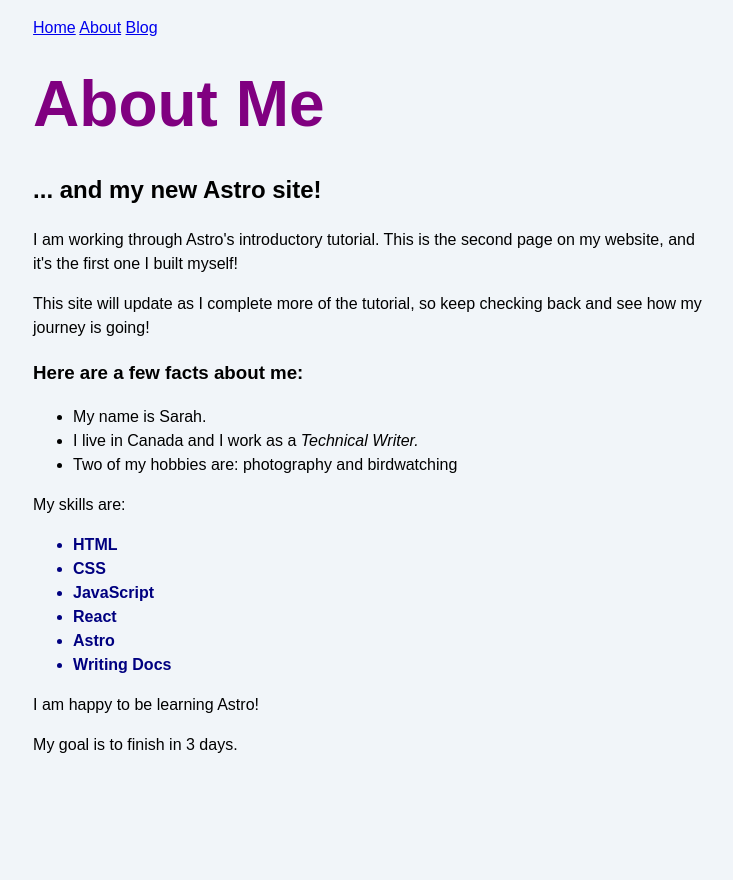
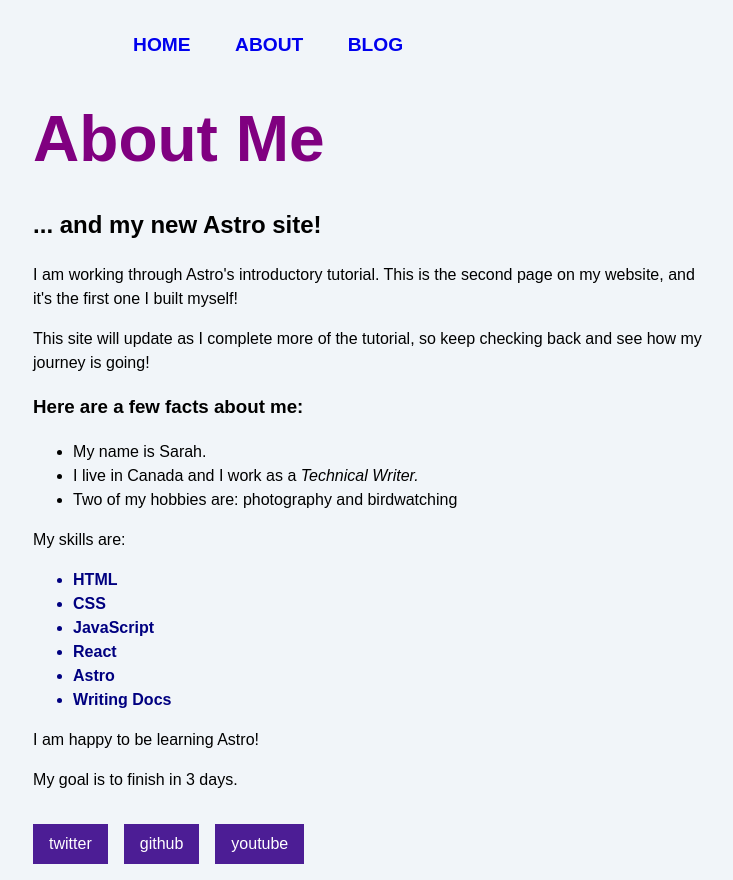
Before and after one commit to rockgib/rh-01, an Astro site: page /about in a window 1280 px wide. Shown: the whole page, without its empty margins (267-1000 px from the left). Before the commit the page ends 800 px from the top, so only its background shows below. Built offline with nearby package versions, Linux system fonts and the light colour scheme; Astro itself is replaced by a stand-in of ours.

Commit message:
Added styling and pass Props

```diff
--- /dev/null
+++ b/src/components/Footer.astro
@@ -0,0 +1,23 @@
+---
+import Social from './Social.astro';
+---
+<style>
+    a {
+      padding: 0.5rem 1rem;
+      color: white;
+      background-color: #4c1d95;
+      text-decoration: none;
+    }
+
+    footer {
+        display: flex;
+        gap: 1rem;
+        margin-top: 2rem;
+    }
+  </style>
+
+<footer>
+    <Social platform="twitter" username="astrodotbuild" />
+    <Social platform="github" username="withastro" />
+    <Social platform="youtube" username="astrodotbuild" />
+</footer>
--- /dev/null
+++ b/src/components/Navigation.astro
@@ -0,0 +1,7 @@
+---
+---
+<div class="nav-links">
+  <a href="/">Home</a>
+  <a href="/about">About</a>
+  <a href="/blog">Blog</a>
+</div>
--- /dev/null
+++ b/src/components/Social.astro
@@ -0,0 +1,13 @@
+---
+const { platform, username } = Astro.props;
+---
+<a href={`https://www.${platform}.com/${username}`}>{platform}</a>
+
+<style>
+    a {
+      padding: 0.5rem 1rem;
+      color: white;
+      background-color: #4c1d95;
+      text-decoration: none;
+    }
+  </style>
--- a/src/pages/about.astro
+++ b/src/pages/about.astro
@@ -1,13 +1,15 @@
 ---
-import '../styles/global.css';
+import "../styles/global.css";
+import Navigation from "../components/Navigation.astro";
+import Footer from '../components/Footer.astro';
 
 const pageTitle = "About Me";
 
 const identity = {
-  firstName: "Sarah",
-  country: "Canada",
-  occupation: "Technical Writer",
-  hobbies: ["photography", "birdwatching", "baseball"],
+    firstName: "Sarah",
+    country: "Canada",
+    occupation: "Technical Writer",
+    hobbies: ["photography", "birdwatching", "baseball"],
 };
 
 const skills = ["HTML", "CSS", "JavaScript", "React", "Astro", "Writing Docs"];
@@ -38,9 +40,8 @@ const textCase = "uppercase";
         </style>
     </head>
     <body>
-        <a href="/">Home</a>
-        <a href="/about/">About</a>
-        <a href="/blog/">Blog</a>
+        <Navigation />
+
         <h1>{pageTitle}</h1>
         <h2>... and my new Astro site!</h2>
 
@@ -87,5 +88,7 @@ const textCase = "uppercase";
                 <p>My goal is not 3 days.</p>
             )
         }
+
+        <Footer />
     </body>
 </html>
--- a/src/styles/global.css
+++ b/src/styles/global.css
@@ -19,3 +19,49 @@ html {
     margin: 1rem 0;
     font-size: 2.5rem;
 }
+
+/* nav styles */
+
+.nav-links {
+    width: 100%;
+    top: 5rem;
+    left: 48px;
+    background-color: #ff9776;
+    display: none;
+    margin: 0;
+}
+
+.nav-links a {
+    display: block;
+    text-align: center;
+    padding: 10px 0;
+    text-decoration: none;
+    font-size: 1.2rem;
+    font-weight: bold;
+    text-transform: uppercase;
+}
+
+.nav-links a:hover,
+.nav-links a:focus {
+    background-color: #ff9776;
+}
+
+.expanded {
+    display: unset;
+}
+
+@media screen and (min-width: 636px) {
+    .nav-links {
+        margin-left: 5em;
+        display: block;
+        position: static;
+        width: auto;
+        background: none;
+    }
+
+    .nav-links a {
+        display: inline-block;
+        padding: 15px 20px;
+    }
+
+}
```
Also changed, not shown: src/pages/blog.astro (+8 -4 lines), src/pages/index.astro (+6 -4 lines). Lines whose indentation alone changed are shown as unchanged.
